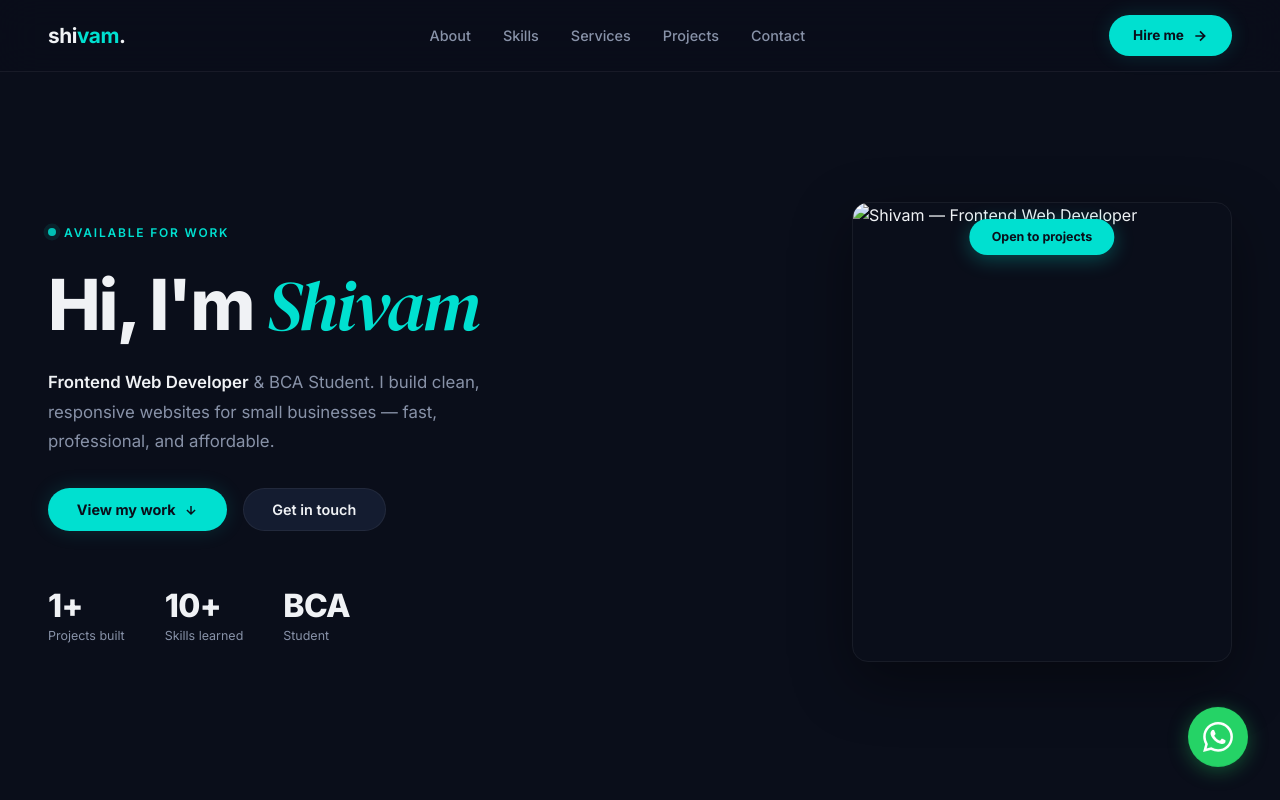
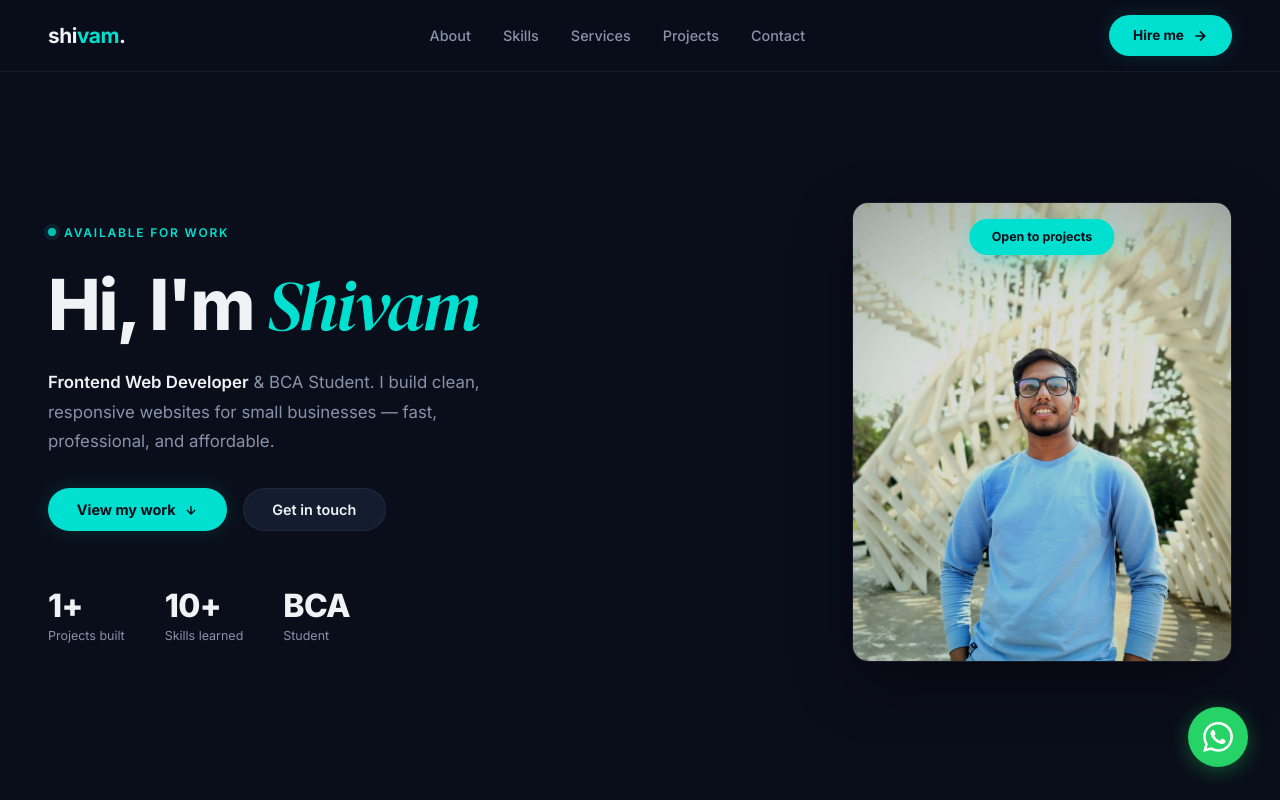
Before and after one commit to shivammaurya6590-sys/SHIVAM-PORTFOLIO, a plain HTML site: page index.html in a window 1280 px wide. Shown: the top 800 px of the page. Drawn offline with Linux system fonts and the light colour scheme.

Commit message:
Update index.html

```diff
--- a/index.html
+++ b/index.html
@@ -730,7 +730,7 @@
     <div class="hero-image-wrapper">
       <div class="hero-image-container">
         <div class="open-badge">Open to projects</div>
-        <img src="shivam-photo.jpg" alt="Shivam — Frontend Web Developer" />
+        <img src="shivam-photo.jpeg" alt="Shivam — Frontend Web Developer" />
       </div>
     </div>
   </section>
```
